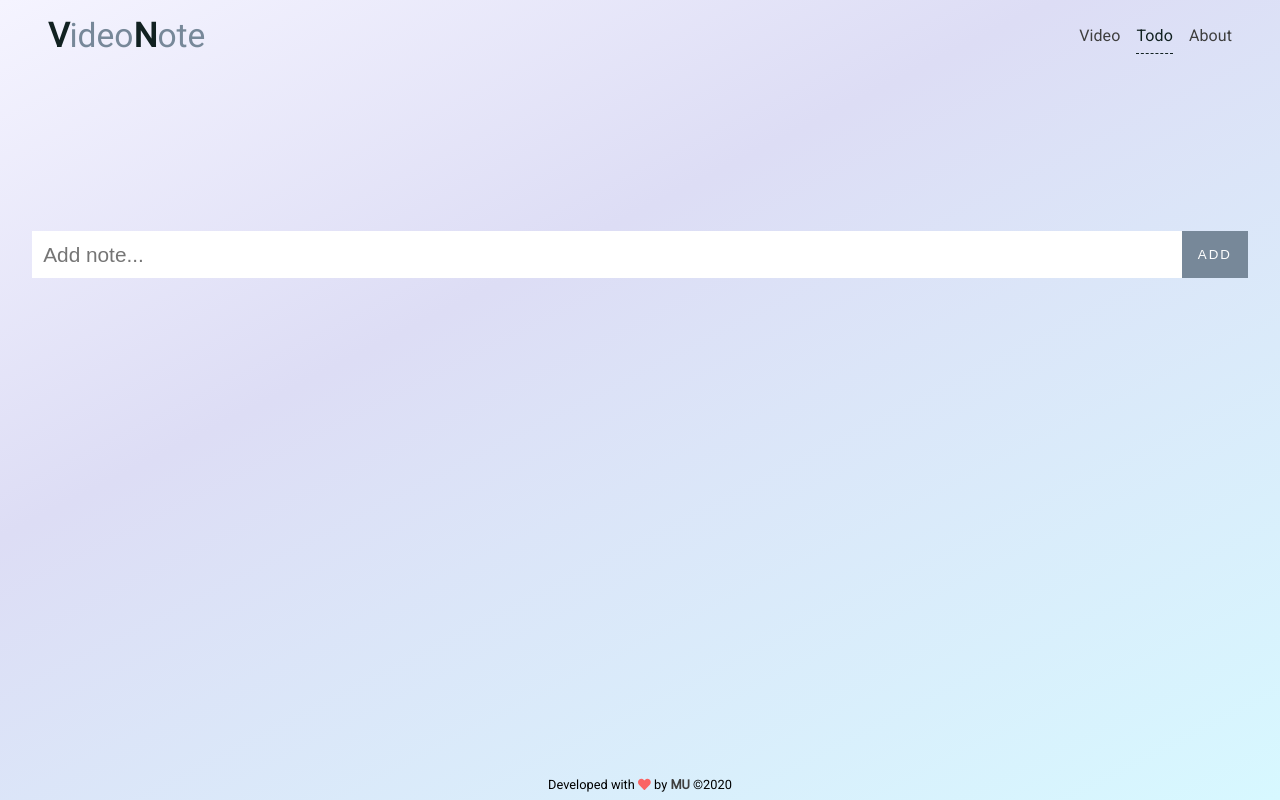
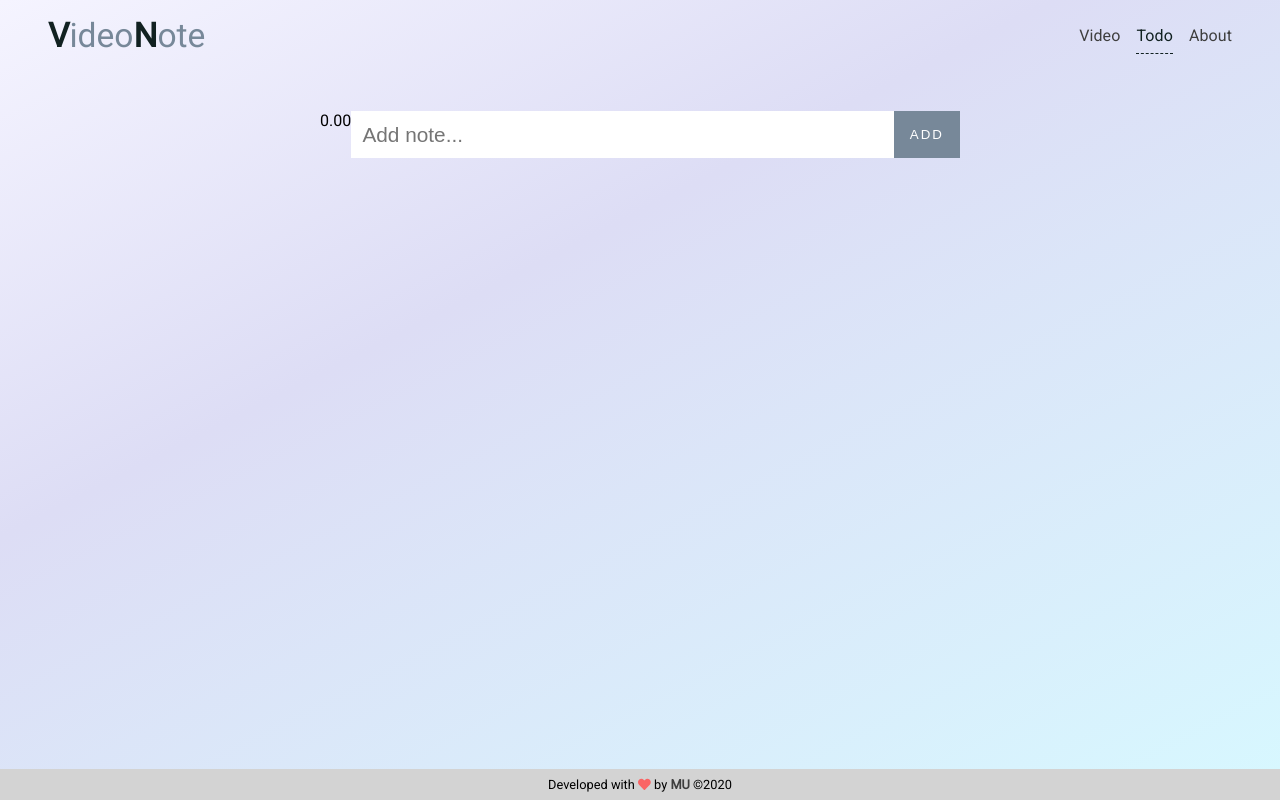
Before and after one commit to joshmu/vn-material_old, a React (Create React App) app: page /todo in a window 1280 px wide. Built offline with nearby package versions, Linux system fonts and the light colour scheme.

Commit message:
added timestamp to new todo creation

```diff
--- a/src/components/Todo.js
+++ b/src/components/Todo.js
@@ -1,4 +1,4 @@
-import React, { useState, useContext } from 'react'
+import React, { useState, useEffect, useContext } from 'react'
 
 import { playerContext } from '../context/player/PlayerState'
 
@@ -6,24 +6,40 @@ import style from '../styles.module.scss'
 
 const Todo = () => {
   const [state, setState] = useState({
-    current: '',
+    current: {
+      todo: '',
+      seconds: null
+    },
     todos: []
   })
 
   const { progress } = useContext(playerContext)
 
+  useEffect(() => {
+    if (state.current.todo.length > 0 && state.current.seconds === null) {
+      console.log('setting timestamp')
+      setState({
+        ...state,
+        current: {
+          todo: state.current.todo,
+          seconds: +progress.playedSeconds.toFixed(2)
+        }
+      })
+    }
+  }, [state.current.todo])
+
   const onSubmit = e => {
     e.preventDefault()
-    const newTodo = `${state.current} (${progress.playedSeconds.toFixed(2)}s)`
+    const newTodo = `${state.current.todo} (${state.current.seconds}s)`
     setState({
-      current: '',
+      current: { todo: '', seconds: null },
       todos: [...state.todos, newTodo]
     })
   }
 
   const onChange = e => {
     setState({
-      current: e.target.value,
+      current: { todo: e.target.value, seconds: state.current.seconds },
       todos: [...state.todos]
     })
   }
@@ -32,12 +48,13 @@ const Todo = () => {
     <div className={style.todo}>
       <form className={style.form} onSubmit={onSubmit}>
         <label htmlFor="addTodo">Add Todo</label>
+        <p>{progress.playedSeconds.toFixed(2)}</p>
         <input
           id="addTodo"
           name="addTodo"
           type="text"
           placeholder="Add note..."
-          value={state.current}
+          value={state.current.todo}
           onChange={onChange}
         />
         <button>Add</button>
--- a/src/styles.module.scss
+++ b/src/styles.module.scss
@@ -22,6 +22,7 @@
 }
 
 .todo {
+  margin-top: 1rem;
   // background: lightsalmon;
 }
 
@@ -50,7 +51,7 @@
 
 .form {
   display: flex;
-  padding: 2rem;
+  margin: 0 2rem;
 
   input {
     border: none;
@@ -62,6 +63,12 @@
     &:focus {
       border: none;
     }
+  }
+
+  @media screen and (min-width: 800px) {
+    // background-color: salmon;
+    margin: auto;
+    width: 50%;
   }
 }
 
@@ -87,7 +94,7 @@
 }
 
 .footer {
-  // background-color: lightgrey;
+  background-color: lightgrey;
   font-size: 0.8rem;
   text-align: center;
   padding: 0.5rem 0;
@@ -96,8 +103,7 @@
 .header {
   display: flex;
   align-items: center;
-  padding: 0.5rem;
-  margin: 0 2rem;
+  padding: 0.5rem 2.5rem 2rem 2.5rem; // top right bottom left
 
   h1 {
     padding: 0.5rem;
@@ -156,5 +162,5 @@
   flex: 1;
   // background-color: lightsalmon;
   text-align: center;
-  padding-top: 10%;
+  // padding-top: 10%;
 }
```
